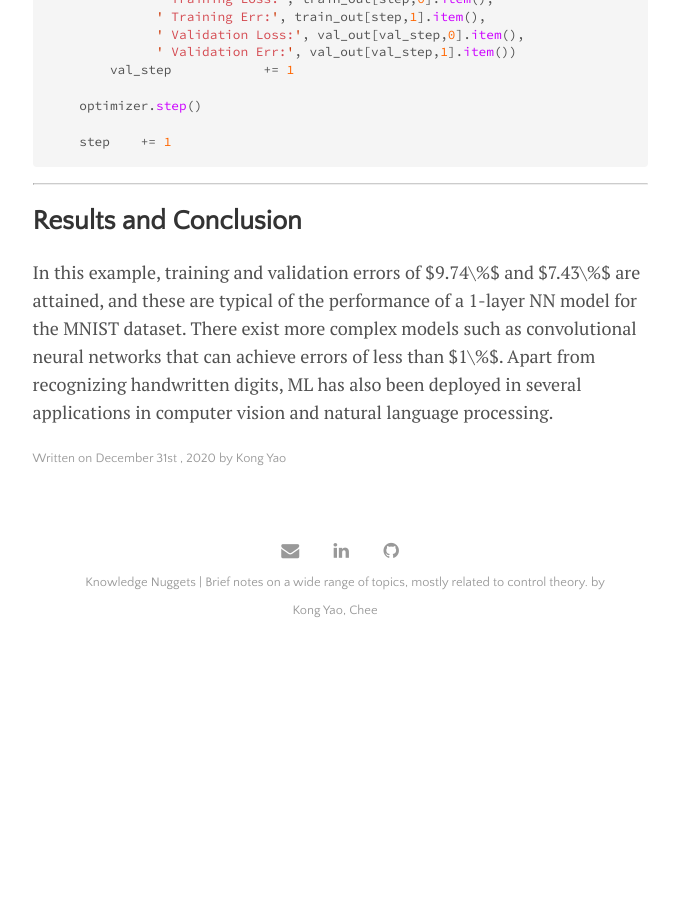
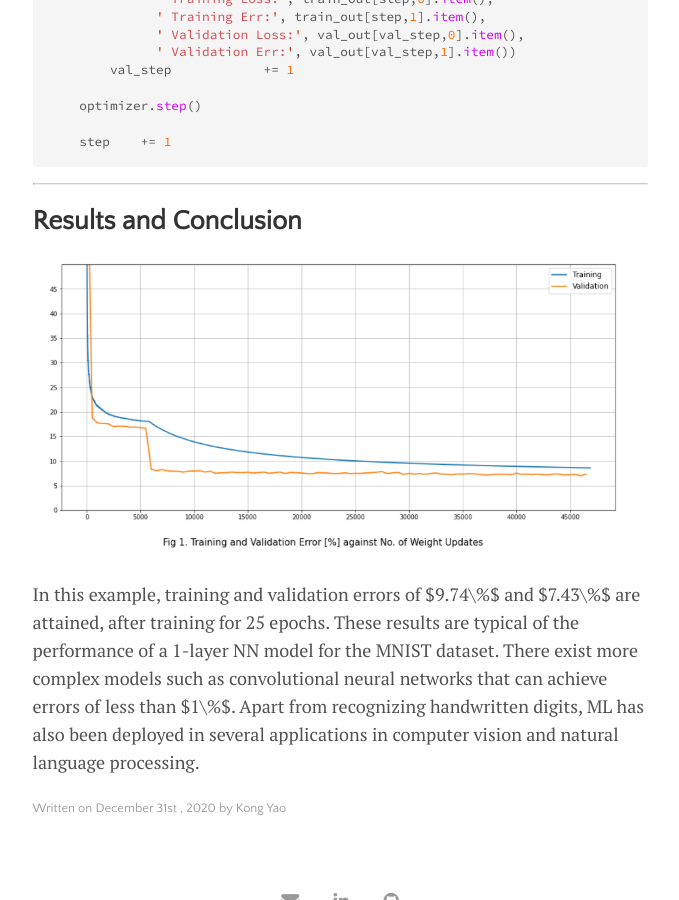
Before and after one commit to CheeGY/cheegy.github.io, a Jekyll site: the page built from _posts/2020-12-31-PyTorchColab.md, in a window 1280 px wide and 900 px high, scrolled down 4946 px. Shown: the whole window, without its empty margins (300-979 px from the left). Built offline with Jekyll 4.4.1, drawn with Linux system fonts in a browser that asks for light colours; before the commit the page ends 5602 px from its top, so only the background shows below that.

Commit message:
Added results.

````diff
--- a/_posts/2020-12-31-PyTorchColab.md
+++ b/_posts/2020-12-31-PyTorchColab.md
@@ -92,7 +92,7 @@ model       = torch.nn.Sequential(
 We then implement the following module, where the model is trained and learns patterns/features in the images. Since we are dealing with a multi-class classification problem, the [cross entropy loss](https://pytorch.org/docs/stable/generated/torch.nn.CrossEntropyLoss.html) is used as the objective function. [Stochastic gradient descent](https://pytorch.org/docs/stable/optim.html?highlight=sgd%20optim#torch.optim.SGD) (SGD) is used as the optimizer.
 
 ```python
-num_epochs      = 15
+num_epochs      = 25
 learning_rate   = 0.08
 criterion       = nn.CrossEntropyLoss()
 optimizer       = torch.optim.SGD(model.parameters(), lr=learning_rate)
@@ -149,4 +149,7 @@ for t in range(num_epochs):
 ---
 
 ## Results and Conclusion
-In this example, training and validation errors of $9.74\%$ and $7.43\%$ are attained, and these are typical of the performance of a 1-layer NN model for the MNIST dataset. There exist more complex models such as convolutional neural networks that can achieve errors of less than $1\%$. Apart from recognizing handwritten digits, ML has also been deployed in several applications in computer vision and natural language processing.
+
+![alt text](/assets/img/post4_train_valid_error.PNG "Training and Validation errors")
+
+In this example, training and validation errors of $9.74\%$ and $7.43\%$ are attained, after training for 25 epochs. These results are typical of the performance of a 1-layer NN model for the MNIST dataset. There exist more complex models such as convolutional neural networks that can achieve errors of less than $1\%$. Apart from recognizing handwritten digits, ML has also been deployed in several applications in computer vision and natural language processing.
````
Also changed, not shown: assets/img/post4_train_valid_error.PNG (added).
